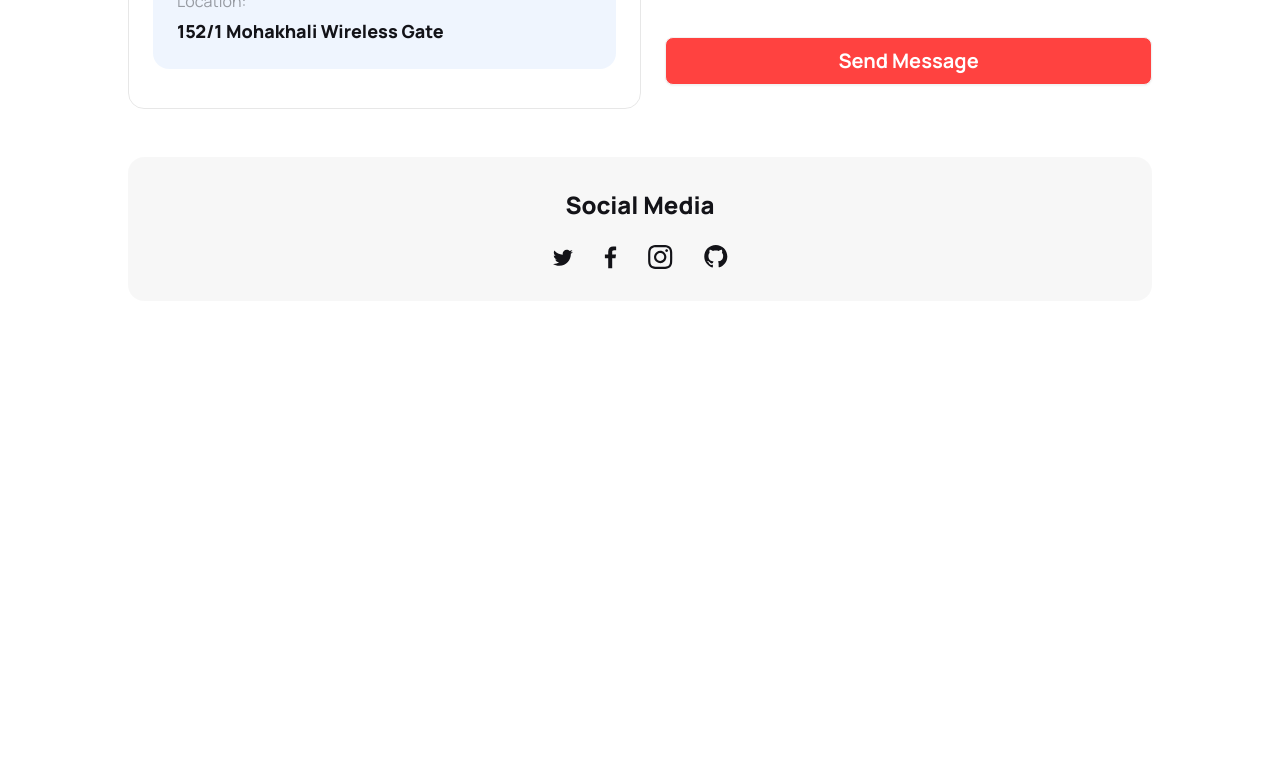
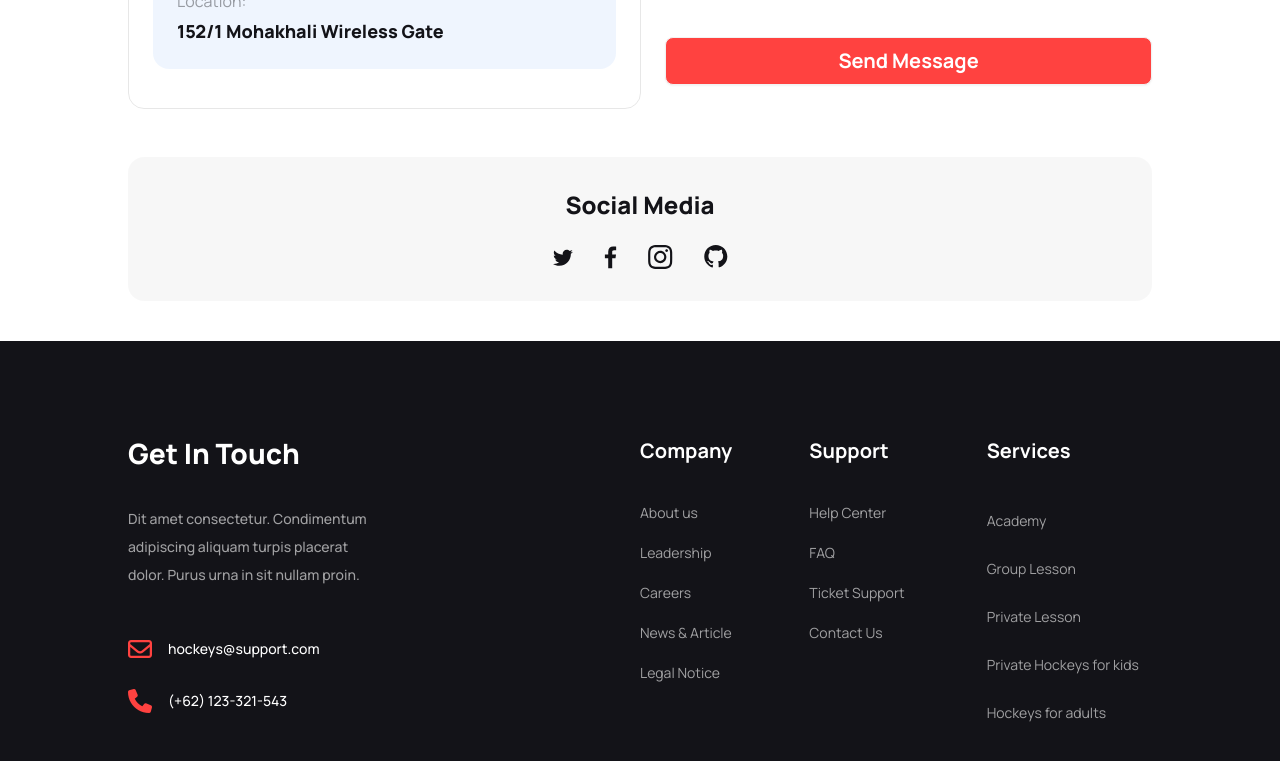
Before and after one commit to GaziFayaz/B9A3-Hockeys, a plain HTML site: page index.html in a window 1280 px wide. Shown: the part 4409-5170 px from the top of the page. Before the commit the page ends 4750 px from the top, so only its background shows below. Drawn offline with nearby package versions, Linux system fonts and the light colour scheme.

Commit message:
footer complete

```diff
--- a/index.html
+++ b/index.html
@@ -404,7 +404,8 @@
             <h3 class="get-in-touch-title text-default text-[22px] md:text-4xl font-extrabold mb-4 md:mb-6">
                 Get In Touch
             </h3>
-            <p class="get-in-touch-desc w-4/5 text-slate-500 text-center text-sm md:text-base font-medium leading-6 md:leading-7 mb-12">
+            <p
+                class="get-in-touch-desc w-4/5 text-slate-500 text-center text-sm md:text-base font-medium leading-6 md:leading-7 mb-12">
                 Dit amet consectetur. Condimentum dignissim adipiscing aliquam turpis placerat dolor. Purus urna in sit
                 nullam proin.
             </p>
@@ -431,30 +432,37 @@
                     <div class="form-grid w-full grid grid-rows-7 md:grid-rows-6 md:grid-cols-2 gap-5">
                         <div class="input-section-1">
                             <h3 class=" text-default text-xl font-bold pb-4">You Name</h3>
-                            <input type="text" placeholder="Enter your full name" class="input input-ghost w-full bg-[#13131808] p-5 placeholder:text-[#1313184D]" />
+                            <input type="text" placeholder="Enter your full name"
+                                class="input input-ghost w-full bg-[#13131808] p-5 placeholder:text-[#1313184D]" />
                         </div>
                         <div class="input-section-2">
                             <h3 class=" text-default text-xl font-bold pb-4">Your Email</h3>
-                            <input type="text" placeholder="Your Email" class="input input-ghost w-full bg-[#13131808] p-5 placeholder:text-[#1313184D]" />
+                            <input type="text" placeholder="Your Email"
+                                class="input input-ghost w-full bg-[#13131808] p-5 placeholder:text-[#1313184D]" />
                         </div>
                         <div class="input-section-3">
                             <h3 class=" text-default text-xl font-bold pb-4">Subject</h3>
-                            <input type="text" placeholder="Enter your subject" class="input input-ghost w-full bg-[#13131808] p-5 placeholder:text-[#1313184D]" />
+                            <input type="text" placeholder="Enter your subject"
+                                class="input input-ghost w-full bg-[#13131808] p-5 placeholder:text-[#1313184D]" />
                         </div>
                         <div class="input-section-4">
                             <h3 class=" text-default text-xl font-bold pb-4">Phone Number</h3>
-                            <input type="text" placeholder="Enter your phone number" class="input input-ghost w-full bg-[#13131808] p-5 placeholder:text-[#1313184D]" />
+                            <input type="text" placeholder="Enter your phone number"
+                                class="input input-ghost w-full bg-[#13131808] p-5 placeholder:text-[#1313184D]" />
                         </div>
                         <div class="input-section-5 row-span-2 md:row-span-3 md:col-span-2 flex flex-col">
                             <h3 class=" text-default text-xl font-bold pb-4">Message</h3>
-                            <textarea class="textarea textarea-ghost w-full flex-1 p-5 bg-[#13131808] placeholder:text-[#1313184D] placeholder:text-base"
+                            <textarea
+                                class="textarea textarea-ghost w-full flex-1 p-5 bg-[#13131808] placeholder:text-[#1313184D] placeholder:text-base"
                                 placeholder="Write your message"></textarea>
                         </div>
-                        <button class="btn bg-primary text-white text-xl font-bold mt-5 md:col-span-2">Send Message</button>
+                        <button class="btn bg-primary text-white text-xl font-bold mt-5 md:col-span-2">Send
+                            Message</button>
                     </div>
                 </div>
             </div>
-            <div class="social-media-section flex flex-col w-full items-center justify-center p-8 rounded-2xl bg-[#13131808]">
+            <div
+                class="social-media-section flex flex-col w-full items-center justify-center p-8 rounded-2xl bg-[#13131808]">
                 <h3 class="social-media-title text-default text-2xl font-extrabold mb-6">
                     Social Media
                 </h3>
@@ -462,7 +470,48 @@
             </div>
         </div>
     </main>
-    <footer></footer>
+    <footer
+        class="footer px-10 md:px-32 py-10 md:py-24 flex flex-col md:flex-row items-center md:items-start justify-center md:justify-between bg-default text-white ">
+        <aside class="md:w-3/6 flex flex-col items-center justify-center md:items-start gap-5 mb-10 md:mb-0">
+            <h3 class="text-white text-2xl md:text-[28px] font-extrabold mb-4">Get In Touch</h3>
+            <p class="md:mb-6 md:w-1/2 text-center md:text-left font-medium leading-7 text-[#FFFFFF99]">Dit amet consectetur.
+                Condimentum adipiscing aliquam turpis placerat dolor. Purus urna in sit nullam proin.</p>
+            <div class="mail flex justify-center items-center gap-4">
+                <i class="fa-regular fa-envelope text-2xl text-primary"></i>
+                <p class="font-medium">hockeys@support.com</p>
+            </div>
+            <div class="phone flex justify-center items-center gap-4">
+                <i class="fa-solid fa-phone text-2xl text-primary"></i>
+                <p class="font-medium">(+62) 123-321-543</p>
+            </div>
+        </aside>
+        <div class="flex justify-center w-full md:w-2/6">
+            <nav class="flex flex-col w-1/2 items-center md:items-start">
+                <header class="mb-7 text-white text-xl font-bold">Company</header>
+                <a class="link link-hover text-[#FFFFFF99] leading-10">About us</a>
+                <a class="link link-hover text-[#FFFFFF99] leading-10">Leadership</a>
+                <a class="link link-hover text-[#FFFFFF99] leading-10">Careers</a>
+                <a class="link link-hover text-[#FFFFFF99] leading-10">News & Article</a>
+                <a class="link link-hover text-[#FFFFFF99] leading-10">Legal Notice</a>
+            </nav>
+            <nav class="flex flex-col w-1/2 items-center md:items-start">
+                <header class="mb-7 text-white text-xl font-bold">Support</header>
+                <a class="link link-hover text-[#FFFFFF99] leading-10">Help Center</a>
+                <a class="link link-hover text-[#FFFFFF99] leading-10">FAQ</a>
+                <a class="link link-hover text-[#FFFFFF99] leading-10">Ticket Support</a>
+                <a class="link link-hover text-[#FFFFFF99] leading-10">Contact Us</a>
+            </nav>
+        </div>
+
+        <nav class="md:w-1/6  flex flex-col items-center md:items-start">
+            <header class="mb-7 text-white text-xl font-bold">Services</header>
+            <a class="link link-hover text-[#FFFFFF99]  leading-10">Academy</a>
+            <a class="link link-hover text-[#FFFFFF99] leading-10">Group Lesson</a>
+            <a class="link link-hover text-[#FFFFFF99] leading-10">Private Lesson</a>
+            <a class="link link-hover text-[#FFFFFF99] leading-10">Private Hockeys for kids</a>
+            <a class="link link-hover text-[#FFFFFF99] leading-10">Hockeys for adults</a>
+        </nav>
+    </footer>
 </body>
 
 </html>
```
